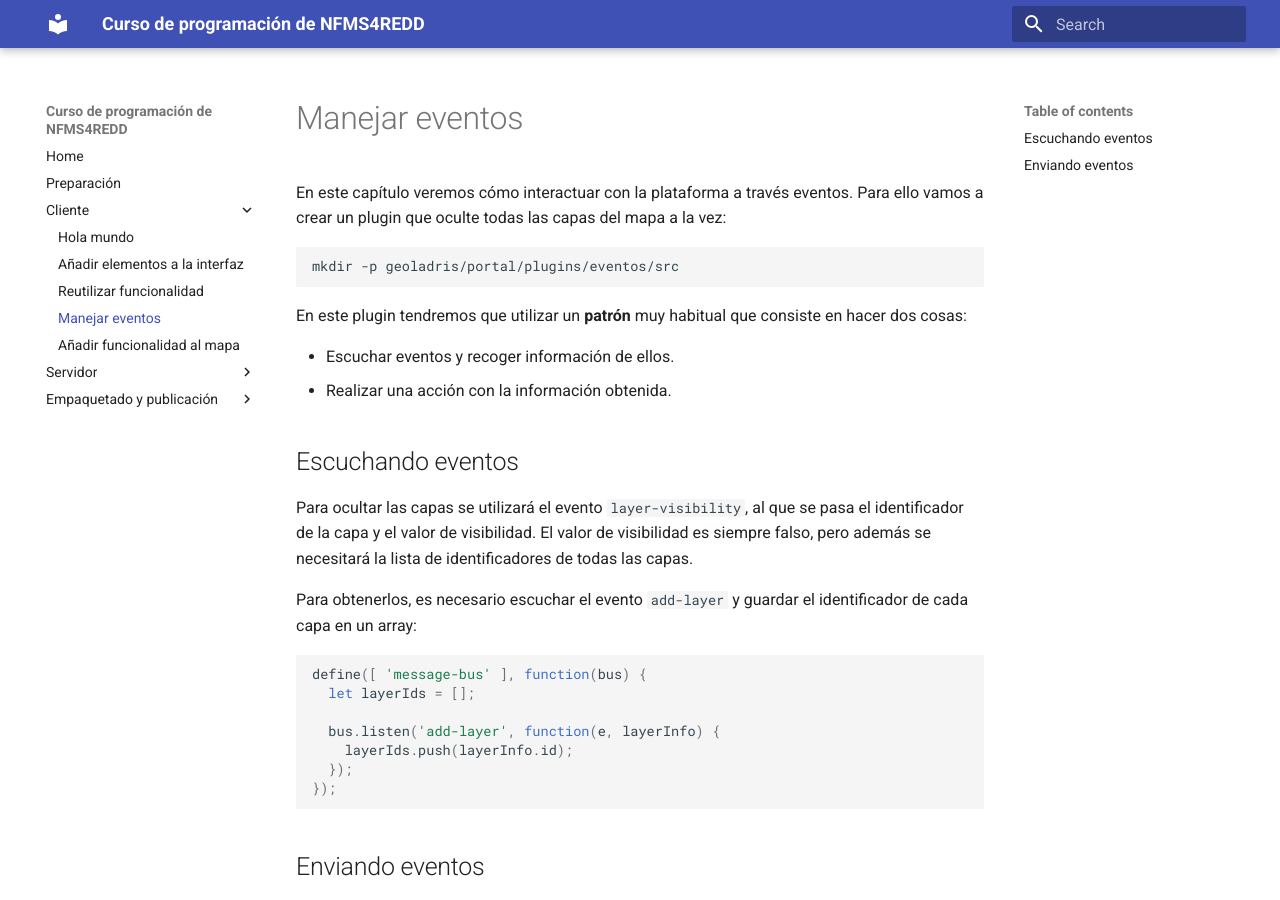
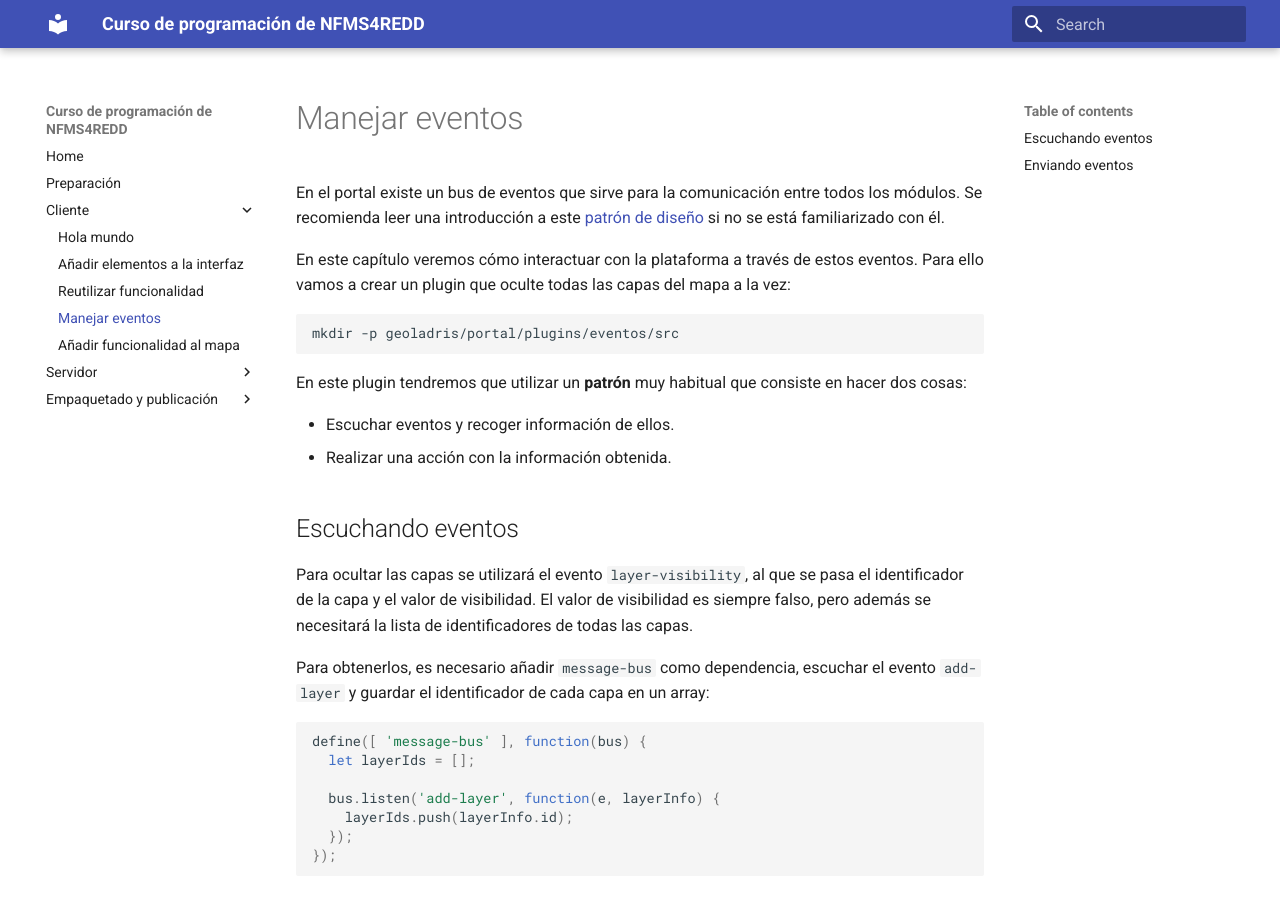
Before and after one commit to nfms4redd/webinar-programacion, an MkDocs documentation site: the page built from docs/client/events.md, in a window 1280 px wide and 900 px high. Built offline with MkDocs 1.6.1 and Material for MkDocs 9.7.7, drawn with Linux system fonts in a browser that asks for light colours; old or Windows-style settings are respelled for this version of MkDocs.

Commit message:
Add explanation about message-bus in events chapter

````diff
--- a/docs/client/events.md
+++ b/docs/client/events.md
@@ -1,4 +1,6 @@
-En este capítulo veremos cómo interactuar con la plataforma a través eventos. Para ello vamos a crear un plugin que oculte todas las capas del mapa a la vez:
+En el portal existe un bus de eventos que sirve para la comunicación entre todos los módulos. Se recomienda leer una introducción a este [patrón de diseño](https://geoladris.github.io/doc/dev/source_code/#patron-de-diseno-message-bus) si no se está familiarizado con él.
+
+En este capítulo veremos cómo interactuar con la plataforma a través de estos eventos. Para ello vamos a crear un plugin que oculte todas las capas del mapa a la vez:
 
 ```bash
 mkdir -p geoladris/portal/plugins/eventos/src
@@ -13,7 +15,7 @@ En este plugin tendremos que utilizar un **patrón** muy habitual que consiste e
 
 Para ocultar las capas se utilizará el evento `layer-visibility`, al que se pasa el identificador de la capa y el valor de visibilidad. El valor de visibilidad es siempre falso, pero además se necesitará la lista de identificadores de todas las capas.
 
-Para obtenerlos, es necesario escuchar el evento `add-layer` y guardar el identificador de cada capa en un array:
+Para obtenerlos, es necesario añadir `message-bus` como dependencia, escuchar el evento `add-layer` y guardar el identificador de cada capa en un array:
 
 ```js
 define([ 'message-bus' ], function(bus) {
````
